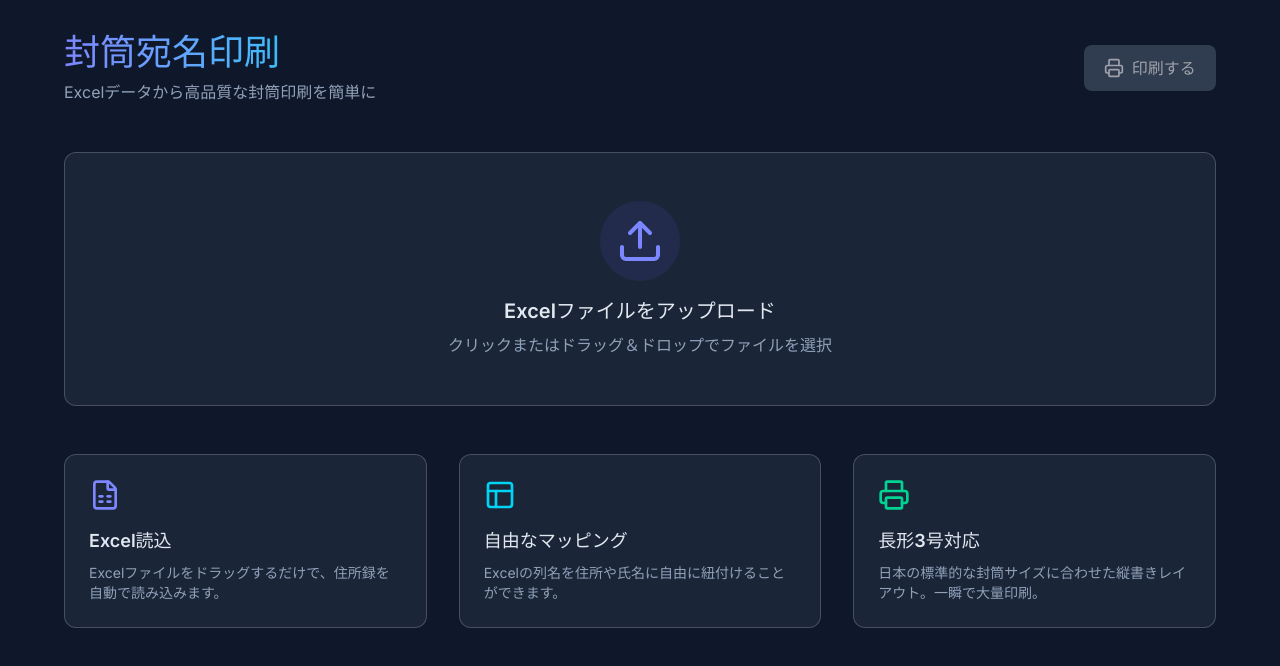
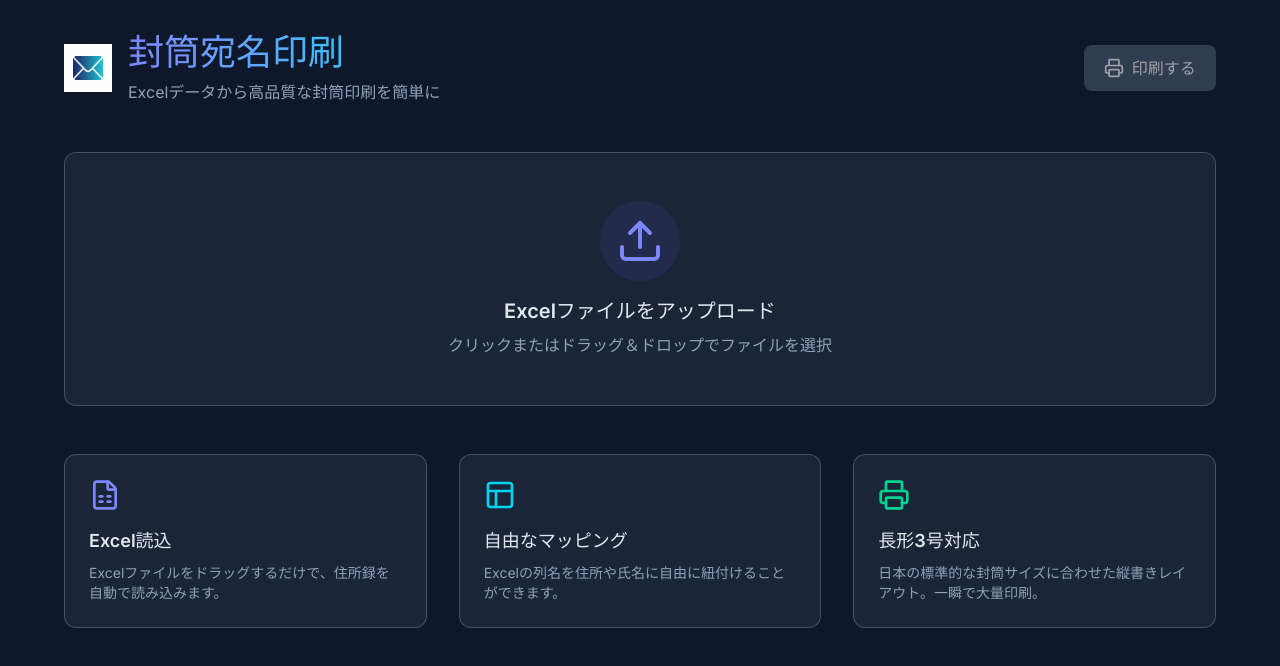
Before and after one commit to KouSug/letter_autoprint, a React (Vite) app: page / in a window 1280 px wide. Shown: the top 666 px of the page. Built offline with nearby package versions, Linux system fonts and the light colour scheme; a web font is replaced by a local one.

Commit message:
chore: ヘッダーにアプリアイコンを追加

```diff
--- a/src/components/EnvelopePrinter.tsx
+++ b/src/components/EnvelopePrinter.tsx
@@ -201,11 +201,14 @@
             <div className="min-h-screen bg-[#0f172a] text-slate-200 p-4 md:p-8 no-print">
                 <div className="max-w-6xl mx-auto">
                     <header className="mb-12 flex items-center justify-between">
-                        <div>
-                            <h1 className="text-4xl font-bold bg-gradient-to-r from-indigo-400 to-cyan-400 bg-clip-text text-transparent mb-2">
-                                封筒宛名印刷
-                            </h1>
-                            <p className="text-slate-400">Excelデータから高品質な封筒印刷を簡単に</p>
+                        <div className="flex items-center gap-4">
+                            <img src="/favicon.png" alt="App Icon" className="w-12 h-12" />
+                            <div>
+                                <h1 className="text-4xl font-bold bg-gradient-to-r from-indigo-400 to-cyan-400 bg-clip-text text-transparent mb-2">
+                                    封筒宛名印刷
+                                </h1>
+                                <p className="text-slate-400">Excelデータから高品質な封筒印刷を簡単に</p>
+                            </div>
                         </div>
                         {data.length > 0 ? (
                             <div className="flex gap-4">
```
Also changed, not shown: 4 other files (tests, documents, lock files or other folders).
